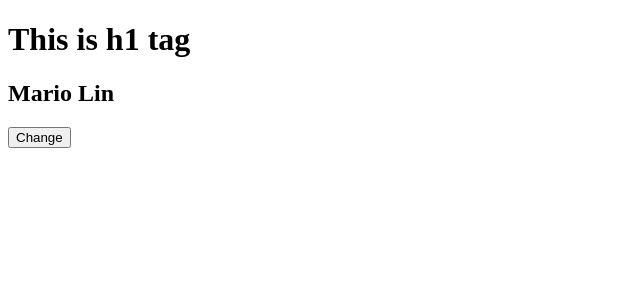
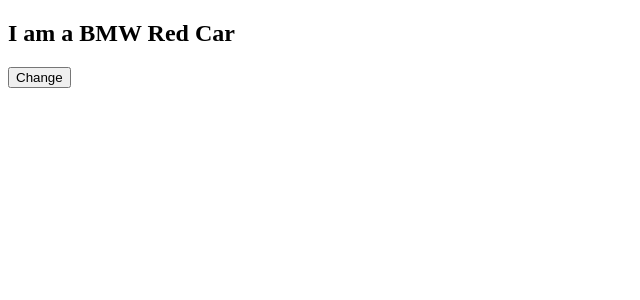
Before and after one commit to MarioooooLin/React-practice, a React (Create React App) app: page / in a window 1280 px wide. Shown: the top 300 px of the page, without its empty margins (0-640 px from the left). Built offline with nearby package versions, Linux system fonts and the light colour scheme.

Commit message:
Class component practice

```diff
--- a/src/App.js
+++ b/src/App.js
@@ -2,63 +2,12 @@
 import React, { useState, useEffect } from "react";
 import Info from "./Info";
 import Create from "./Create";
+import Car from "./Car";
 
 function App() {
-    let [myName, setMyName] = useState("Mario Lin");
-
-    const changeBtn = () => {
-        setMyName("Maria Lee");
-    };
-
-    useEffect(() => {
-        console.log("useEffect's function is running");
-    }, [myName]);
-
-    // let [msg, setMsg] = useState([]);
-
-    // let friends = ["A", "B", "C", "D"];
-    // let test1 = [
-    //     { name: "AA", age: "28" },
-    //     { name: "BB", age: "55" },
-    //     { name: "CC", age: "33" },
-    // ];
-    // let myFriend = "E";
-
-    // const clickButton = (msg) => {
-    //     alert("You clicked the button...");
-    //     alert(msg);
-    // };
     return (
         <div>
-            <h1>This is h1 tag</h1>
-            <h2>{myName}</h2>
-            <button onClick={changeBtn}>Change</button>
-            {/* <Nav /> */}
-            {/* <Create msg={msg} setMsg={setMsg} /> */}
-            {/* <Info />
-            <Info name={friends[0]} age={15} />
-            <Info name={friends[1]} age={20} />
-            <Info name={myFriend} />
-            <Info name='D' /> */}
-            {/* {test1.map((test2) => (
-                <Info name={test2.name} age={test2.age} />
-            ))}
-            <button
-                onClick={() => {
-                    clickButton("Today is a good day");
-                }}
-            >
-                Click please
-            </button>
-            <button
-                onClick={() => {
-                    clickButton();
-                }}
-            >
-                test 3
-            </button>
-            <button onClick={clickButton}>SIMPLE</button> */}
-            {/* <Info msg={msg} setMsg={setMsg} /> */}
+            <Car brand='BMW' />
         </div>
     );
 }
--- /dev/null
+++ b/src/Car.js
@@ -0,0 +1,32 @@
+import React from "react";
+
+class Car extends React.Component {
+    constructor(props) {
+        super(props);
+        this.state = { color: "Red" };
+        this.btnChange = this.btnChange.bind(this);
+    }
+    componentDidMount() {
+        console.log("Car has been render");
+    }
+    componentDidUpdate() {
+        console.log("Car has been update");
+    }
+
+    btnChange() {
+        this.setState({ color: "Blue" });
+    }
+
+    render() {
+        return (
+            <div>
+                <h2>
+                    I am a {this.props.brand} {this.state.color} Car
+                </h2>
+                <button onClick={this.btnChange}>Change</button>
+            </div>
+        );
+    }
+}
+
+export default Car;
```
